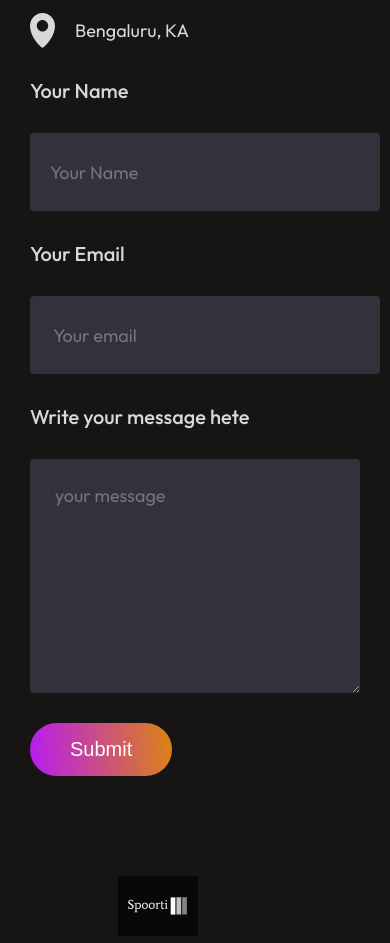
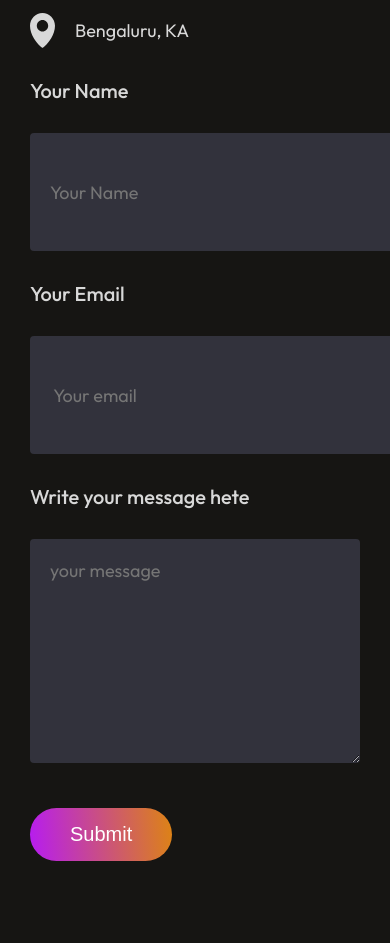
Before and after one commit to TechSpoorti/Portfolio, a React (Create React App) app: page / in a window 390 px wide. Shown: the part 6060-7003 px from the top of the page. Built offline with nearby package versions, Linux system fonts and the light colour scheme.

Commit message:
contct part

```diff
--- a/src/Components/Contact/Contact.css
+++ b/src/Components/Contact/Contact.css
@@ -180,7 +180,11 @@
 
     .contact-right input,
     .contact-right textarea {
-        font-size: 18px; /* Adjust font size for mobile */
+        font-size: 18px;
+        padding: 20px; /*  /* Adjust font size for mobile */
+    }
+    .contact-right textarea {
+        margin-bottom: 15px; /* Adjust margin for mobile */
     }
 
     .contact-submit {
```
